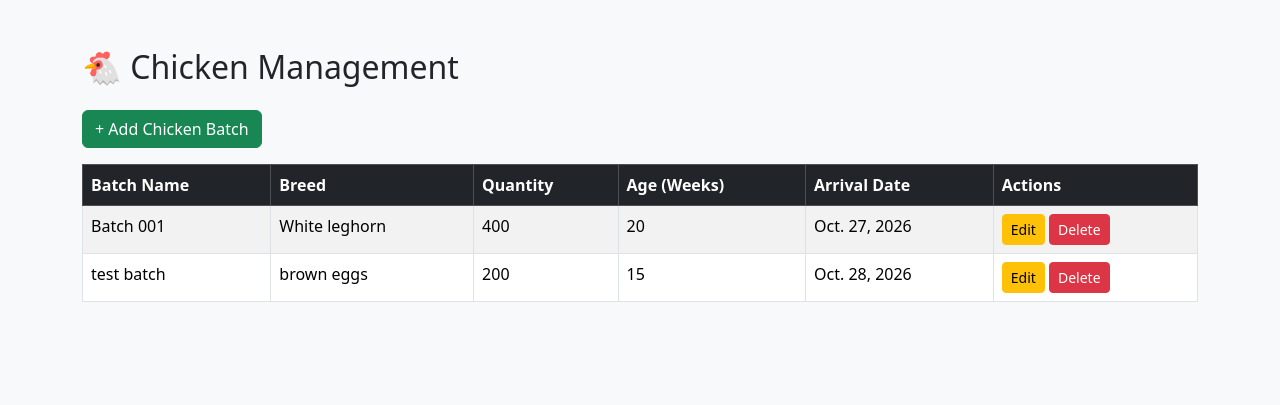
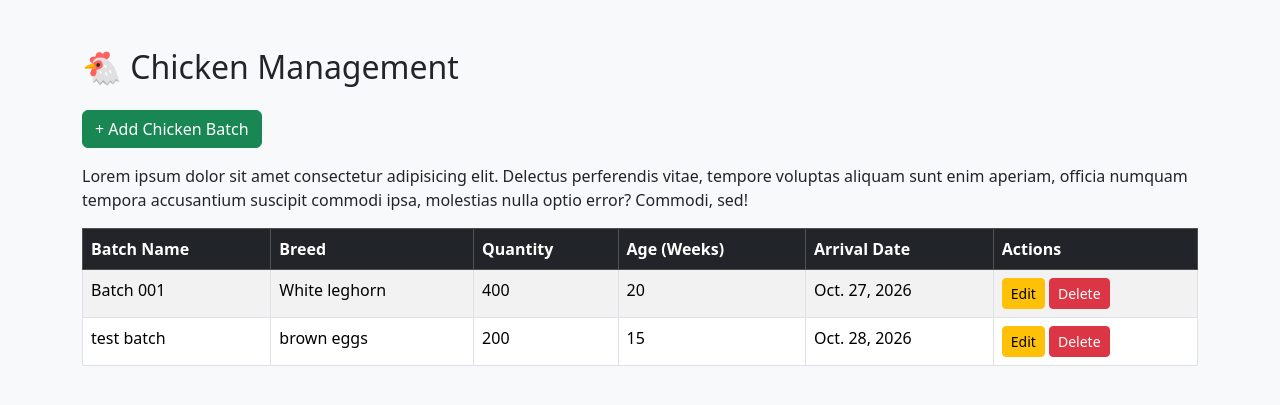
Before and after one commit to Pasan-2004/egg_farm_management_system, a Django app: page /chickens/ in a window 1280 px wide. Shown: the top 405 px of the page. Run offline with Django 5.2, Linux system fonts and the light colour scheme; data comes from the database, SQL or seed files in the repository.

Commit message:
add a text

```diff
--- a/chickens/templates/chickens/batch_list.html
+++ b/chickens/templates/chickens/batch_list.html
@@ -26,6 +26,7 @@
                 <th>Actions</th>
             </tr>
         </thead>
+        <p>Lorem ipsum dolor sit amet consectetur adipisicing elit. Delectus perferendis vitae, tempore voluptas aliquam sunt enim aperiam, officia numquam tempora accusantium suscipit commodi ipsa, molestias nulla optio error? Commodi, sed!</p>
 
         <tbody>
             {% for batch in batches %}
```
